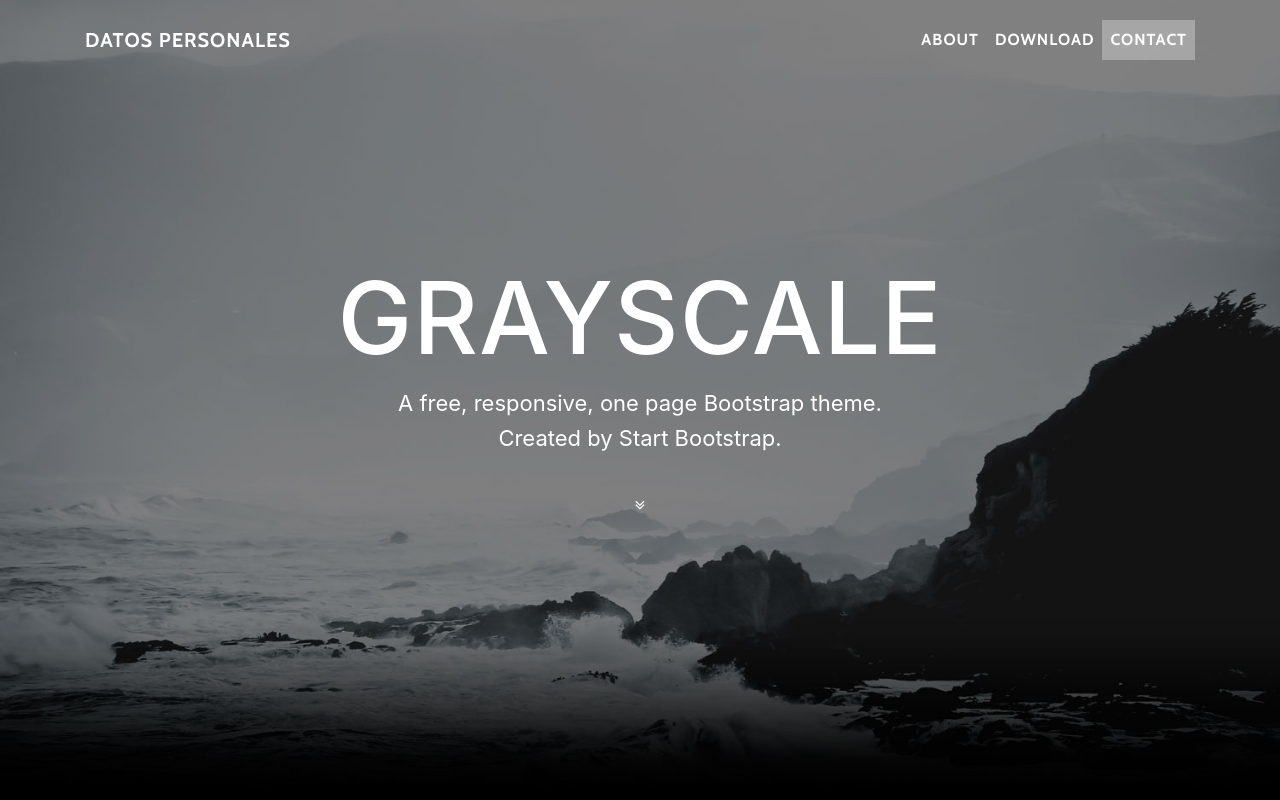
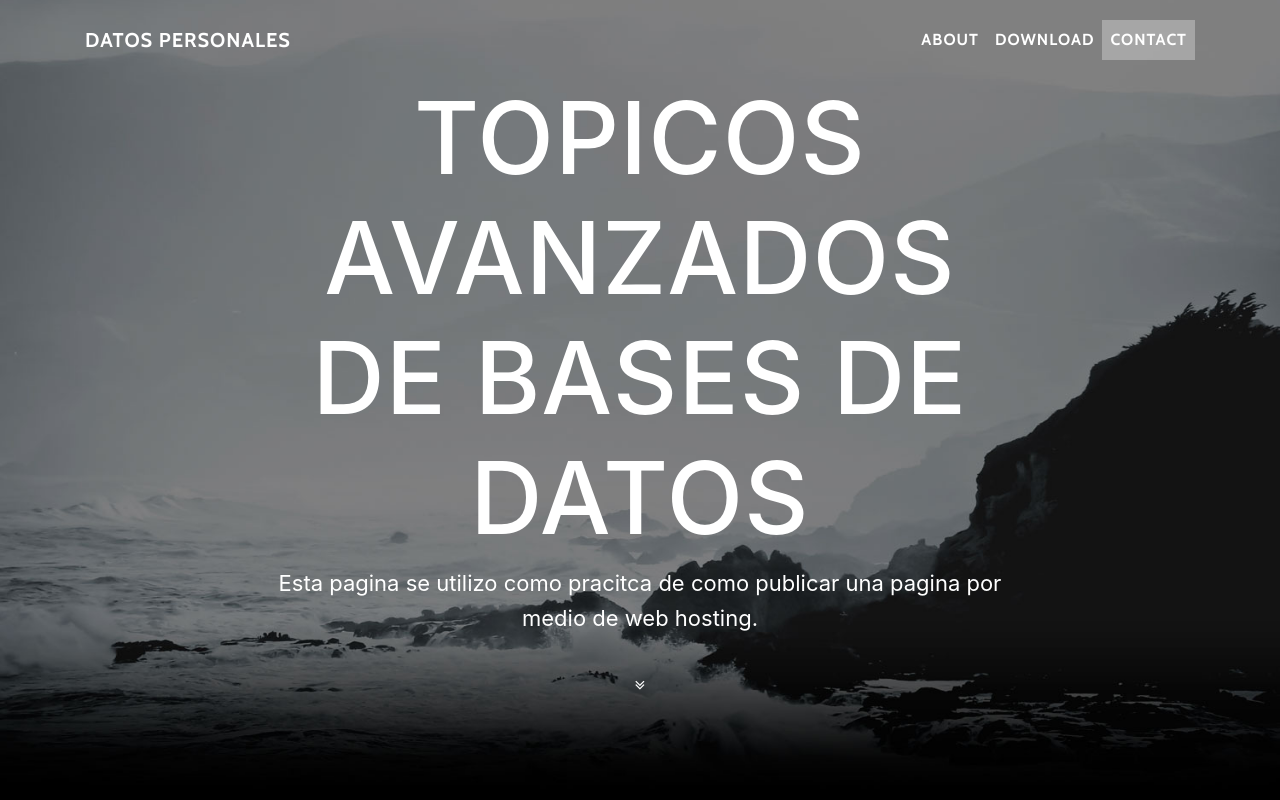
Before and after one commit to karedith/ejemplo1, a website with bundled scripts: page index.html in a window 1280 px wide. Shown: the top 800 px of the page. Built offline with nearby package versions, Linux system fonts and the light colour scheme.

Commit message:
cambios1

```diff
--- a/index.html
+++ b/index.html
@@ -55,9 +55,9 @@
         <div class="container">
           <div class="row">
             <div class="col-lg-8 mx-auto">
-              <h1 class="brand-heading">Grayscale</h1>
-              <p class="intro-text">A free, responsive, one page Bootstrap theme.
-                <br>Created by Start Bootstrap.</p>
+              <h1 class="brand-heading">Topicos Avanzados de Bases de Datos</h1>
+              <p class="intro-text">Esta pagina se utilizo como pracitca de como publicar
+                una pagina por medio de web hosting.</p>
               <a href="#about" class="btn btn-circle js-scroll-trigger">
                 <i class="fa fa-angle-double-down animated"></i>
               </a>
```
